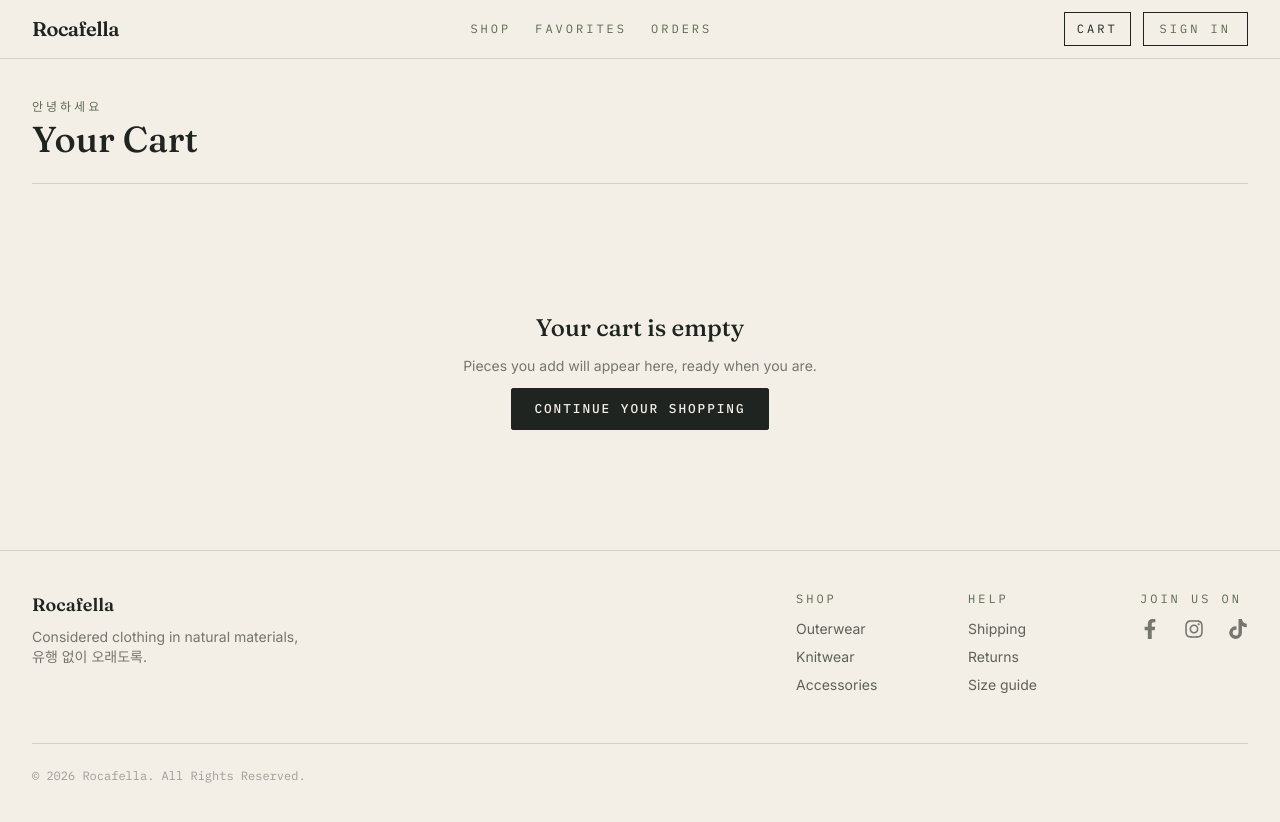
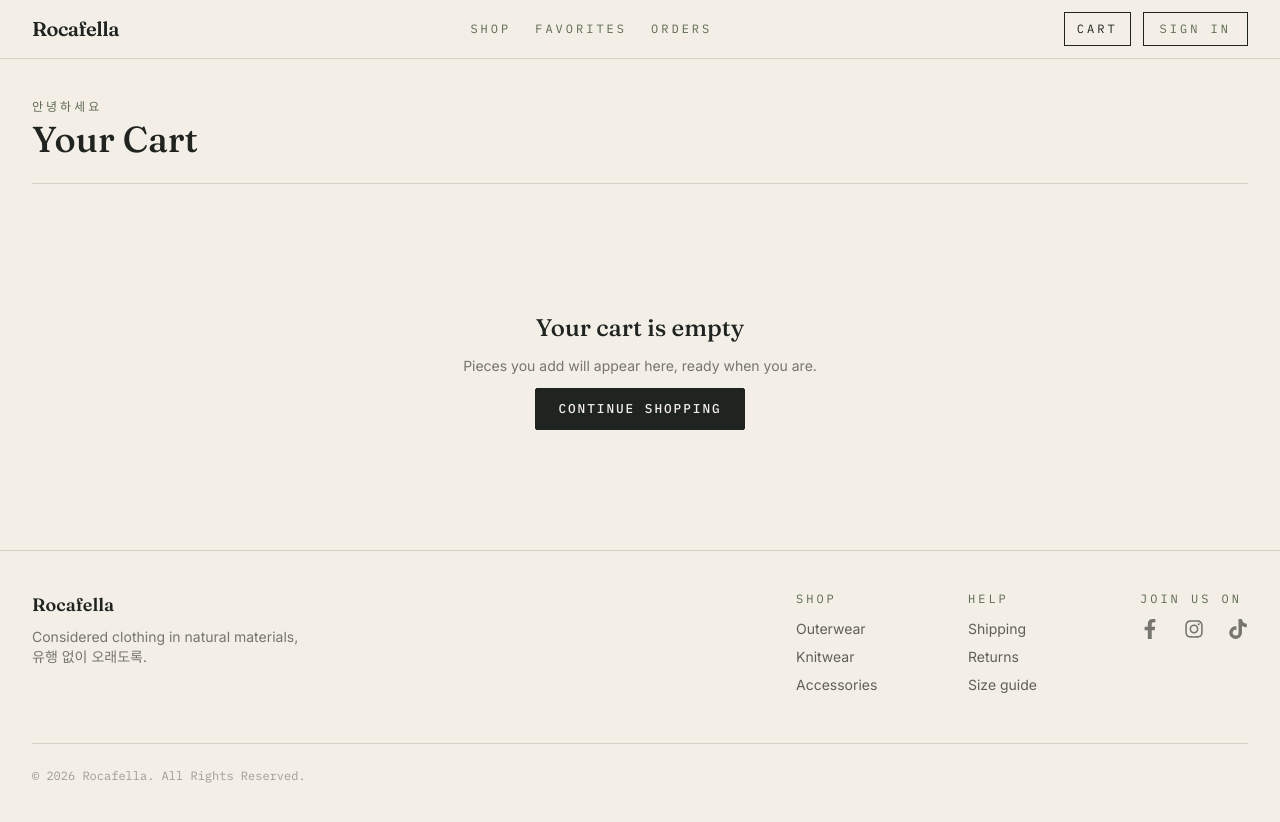
Before and after one commit to RocAfella044/Rocafella-clothes, a React (Vite) app: page /cart in a window 1280 px wide. Built offline with nearby package versions, Linux system fonts and the light colour scheme.

Commit message:
favoritepage updated

```diff
--- a/src/pages/CartPage.jsx
+++ b/src/pages/CartPage.jsx
@@ -57,7 +57,7 @@ export function CartPage() {
             message="Pieces you add will appear here, ready when you are."
             action={
               <Link to="/">
-                <Button $variant="primary">Continue your shopping</Button>
+                <Button $variant="primary">Continue shopping</Button>
               </Link>
             }
           />
```
